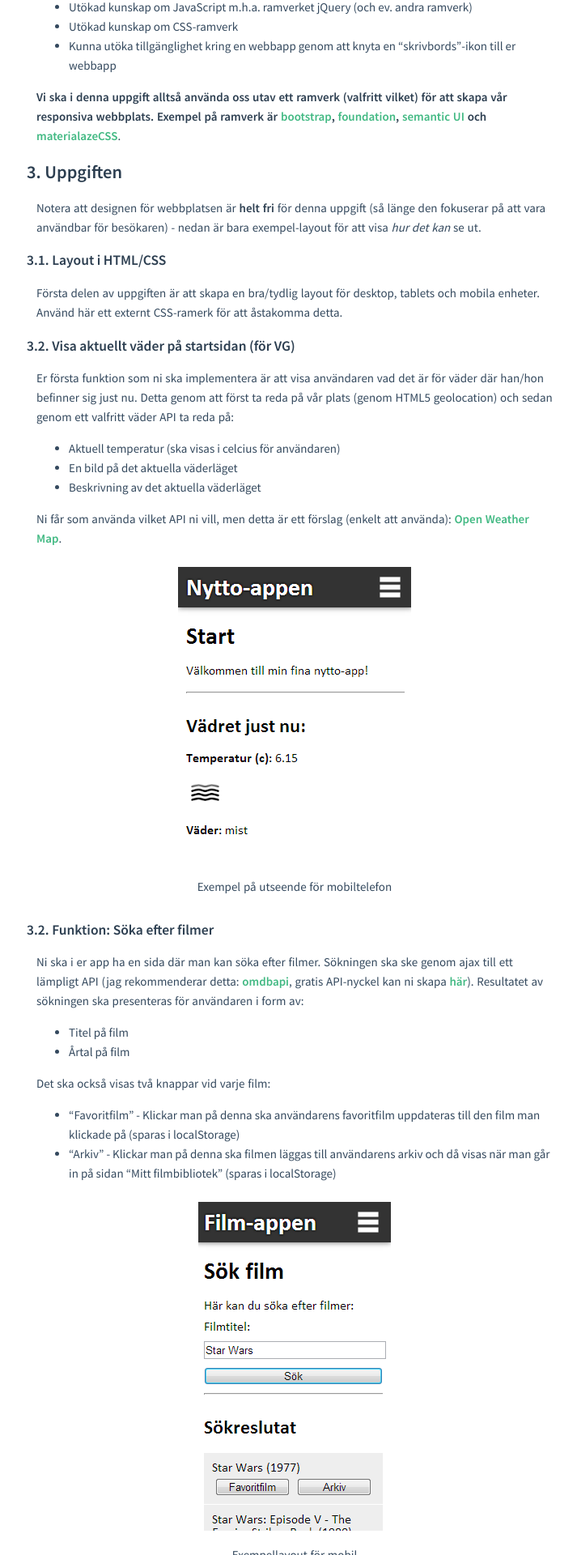
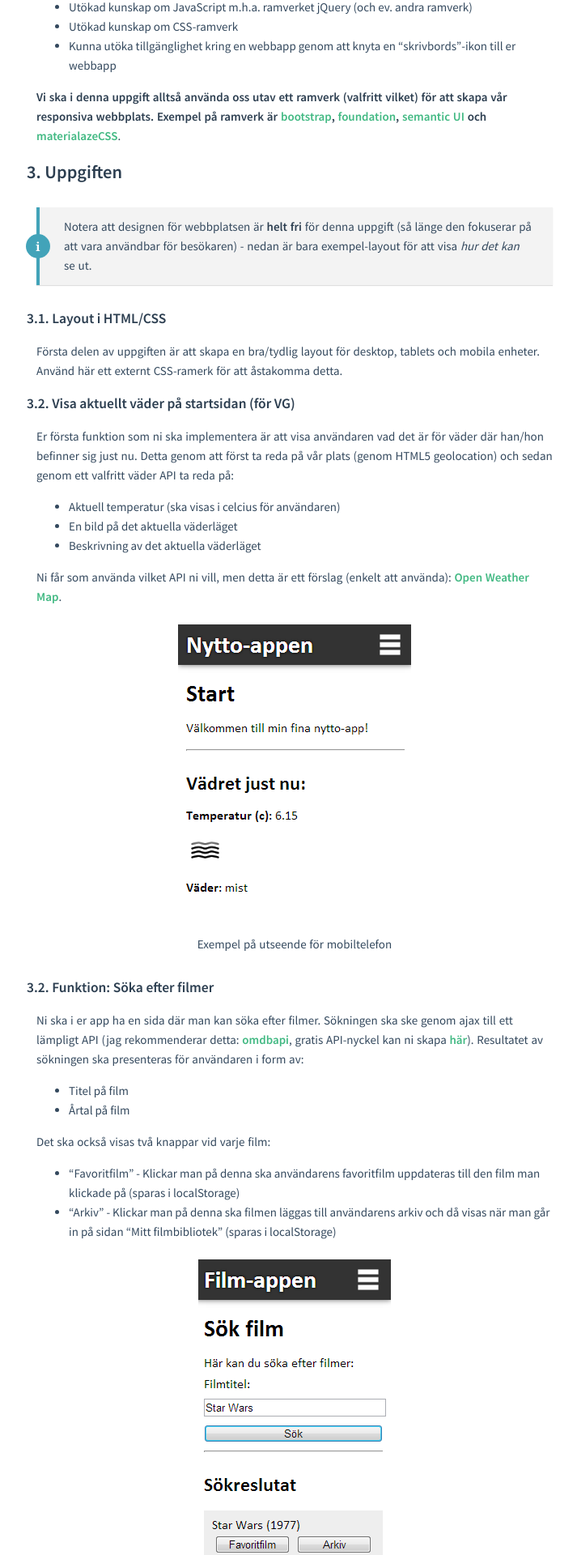
Before and after one commit to mau-dvmt/mah-dv.github.io, a Jekyll site: the page built from courses/da344a-da355a/assignments/as2.md, in a window 1280 px wide. Shown: the part 600-2520 px from the top of the page at 81% size, without its empty margins (282-995 px from the left). Built offline with Jekyll 4.4.1, drawn with Linux system fonts in a browser that asks for light colours.

Commit message:
More formating

```diff
--- a/courses/da344a-da355a/assignments/as2.md
+++ b/courses/da344a-da355a/assignments/as2.md
@@ -26,6 +26,7 @@ Uppgiften har som syfte att bl.a. examinera följande punkter:
 ## 3. Uppgiften
 
 Notera att designen för webbplatsen är **helt fri** för denna uppgift (så länge den fokuserar på att vara användbar för besökaren) - nedan är bara exempel-layout för att visa *hur det kan* se ut.
+{:.info}
 
 ### 3.1. Layout i HTML/CSS
 
```
